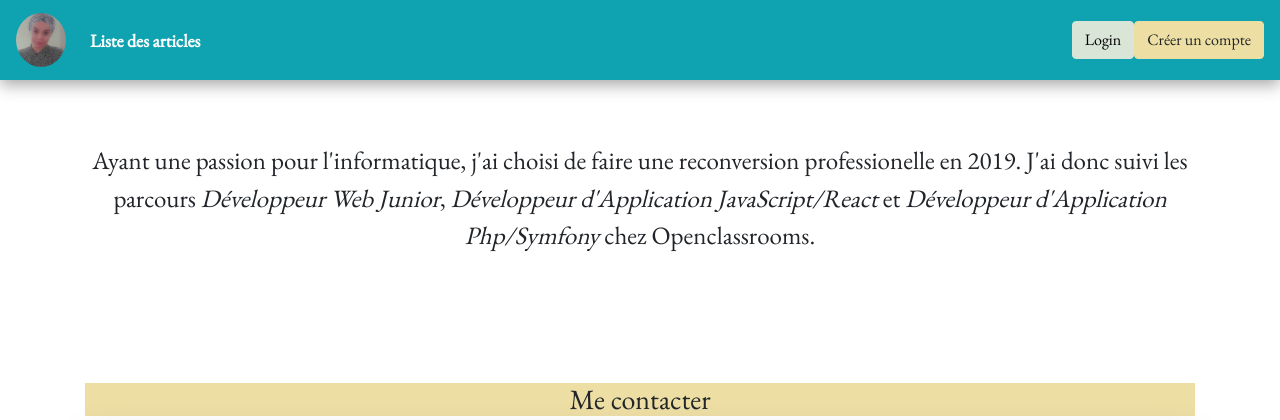
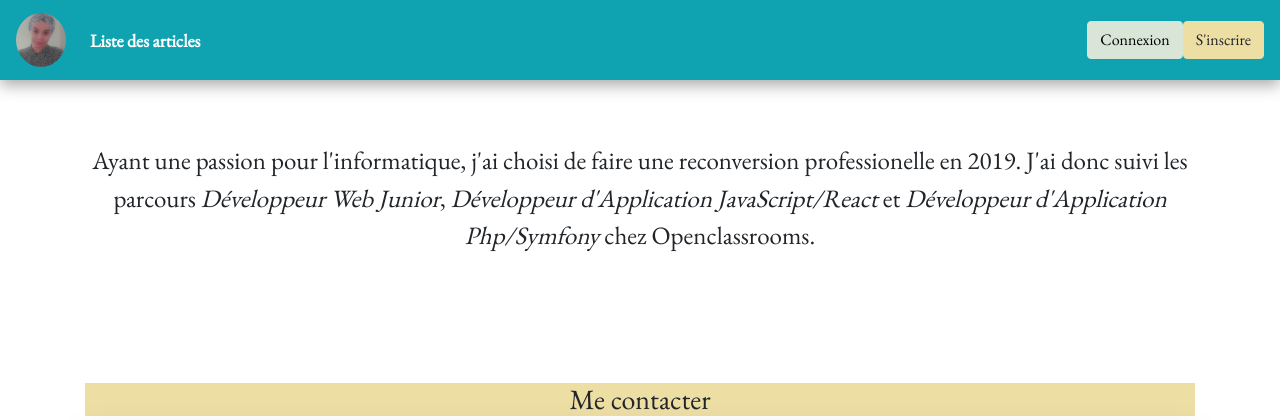
Before and after one commit to temimi94/Proje_5_Blog, a PHP site: template src/View/home.twig in a window 1280 px wide. Shown: the top 420 px of the page. Run offline with PHP 8.4, Linux system fonts and the light colour scheme; the template is opened without the code that fills it, so the values that code supplies are empty; some libraries are stand-ins or nearby versions.

Commit message:
modif nav

```diff
--- a/src/View/layout/navbar.twig
+++ b/src/View/layout/navbar.twig
@@ -15,7 +15,7 @@
             {% if session.rank == 'Administrateur' %}
         <li class="nav-item">
             <a class="nav-link" href="index.php?page=article&method=createArticle">Créer un article</a> {# verifier autorisation create article#}
-        </li>
+        </li>a
             {% endif %}
         {% endif %}
     </ul>
@@ -34,14 +34,16 @@
 
     {% if session.sessionId is defined %}
         <form class="nav-item">
-            <a class="btn btn-warning" href="index.php?page=login&method=logout">Logout</a>
+            <a class="btn btn-warning" href="index.php?page=login&method=logout">
+            <i class="fa fa-power-off"></i>
+            </a>
         </form>
     {% else %}
         <form class="nav-item">
-        <a class="btn btn-success" href="index.php?page=login">Login</a>
+        <a class="btn btn-success" href="index.php?page=login">Connexion</a>
         </form>
         <form class="nav-item">
-            <a class="btn btn-warning" href="index.php?page=login&method=register">Créer un compte</a>
+            <a class="btn btn-warning" href="index.php?page=login&method=register">S'inscrire</a>
         </form>
     {% endif %}
 </div>
```
